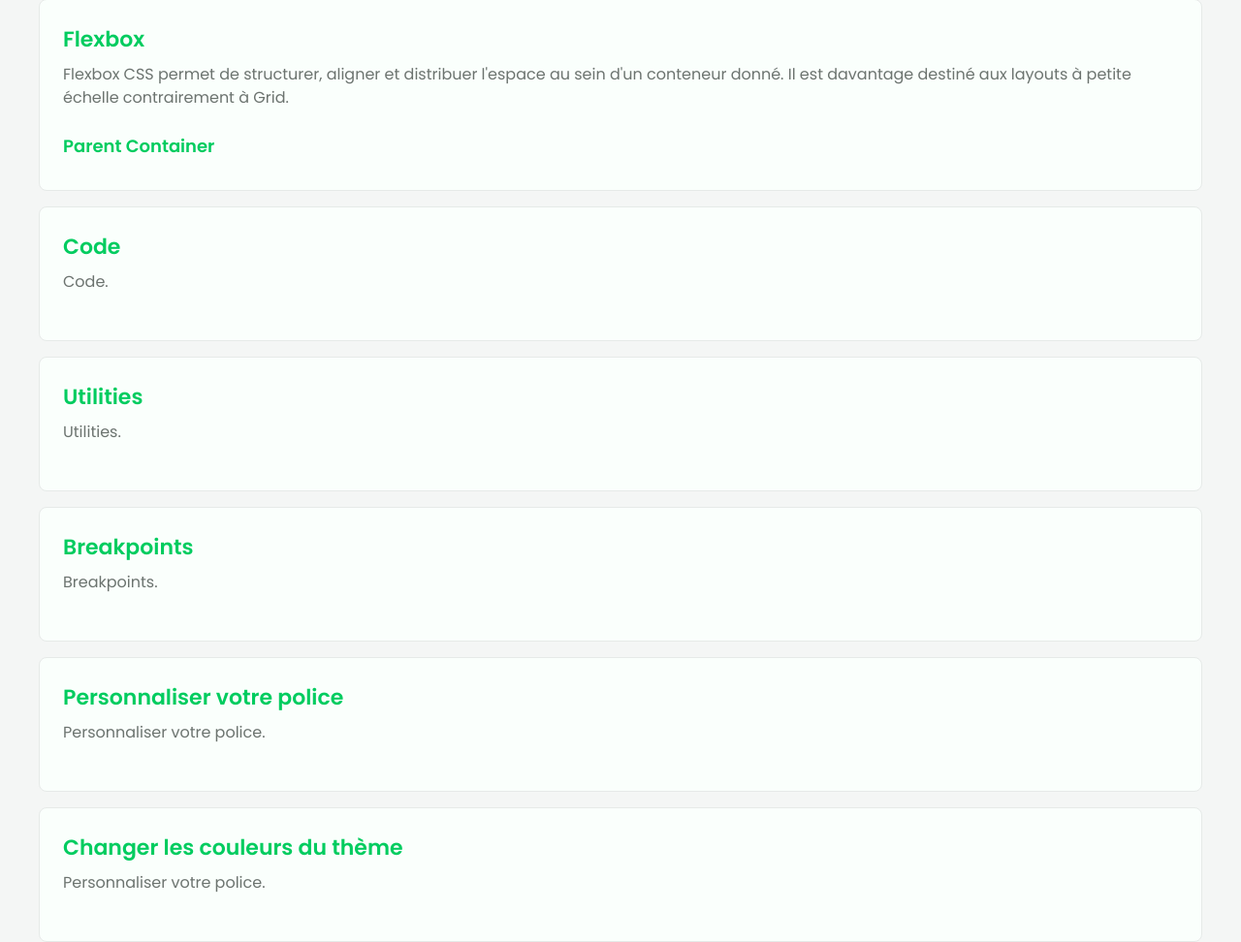
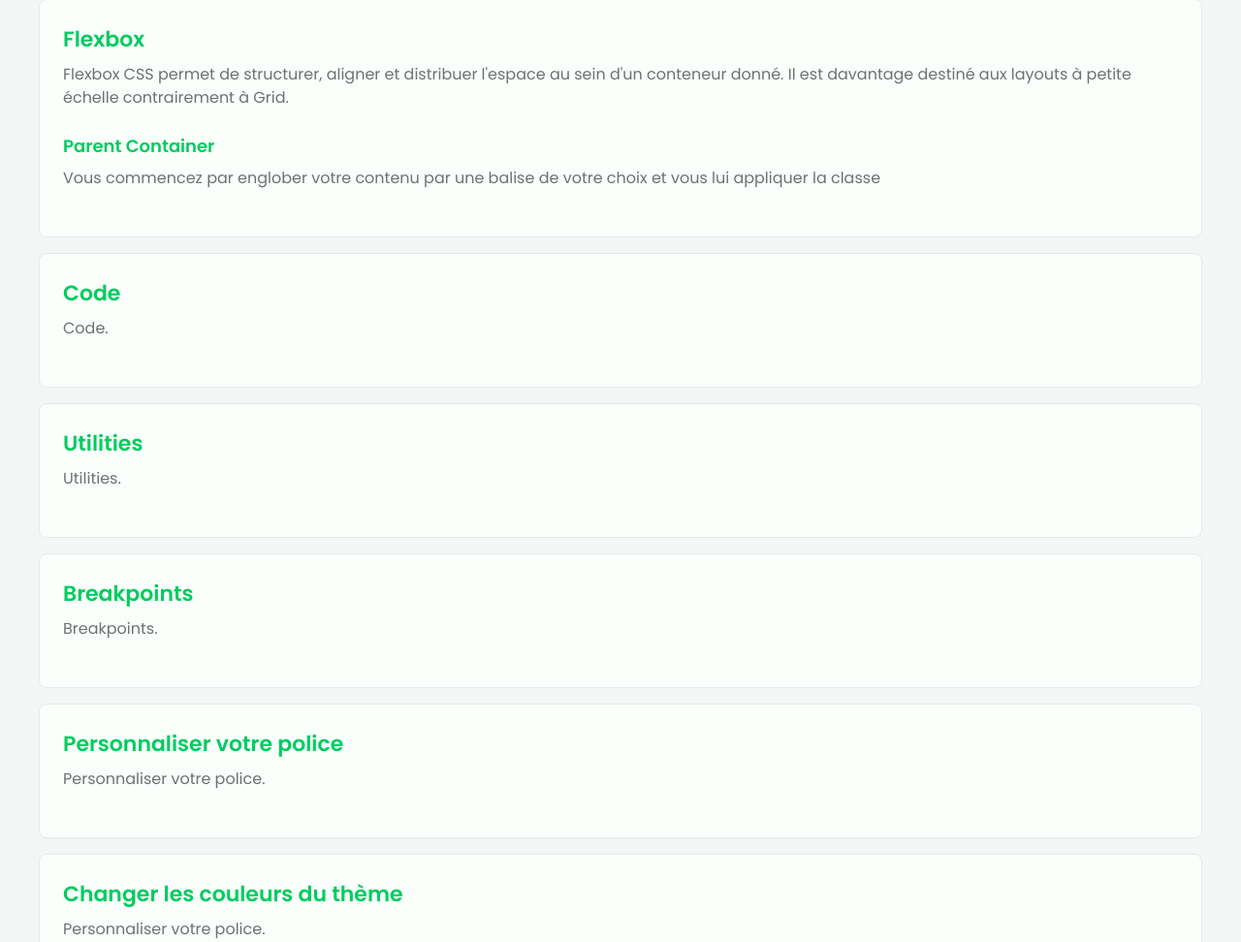
Before and after one commit to erwannjault/turtlesystem, a plain HTML site: page index.html in a window 1280 px wide. Shown: the part 5115-6087 px from the top of the page at 97% size. Drawn offline with Linux system fonts and the light colour scheme.

Commit message:
Commit Test

```diff
--- a/index.html
+++ b/index.html
@@ -437,6 +437,9 @@
           </p>
 
           <h3 class="mb-s size-5">Parent Container</h3>
+          <p class="mb-l">
+            Vous commencez par englober votre contenu par une balise de votre choix et vous lui appliquer la classe
+          </p>
 
         </section>
 
```
